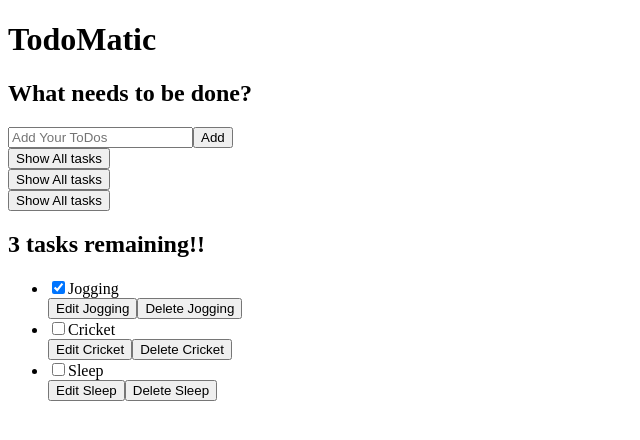
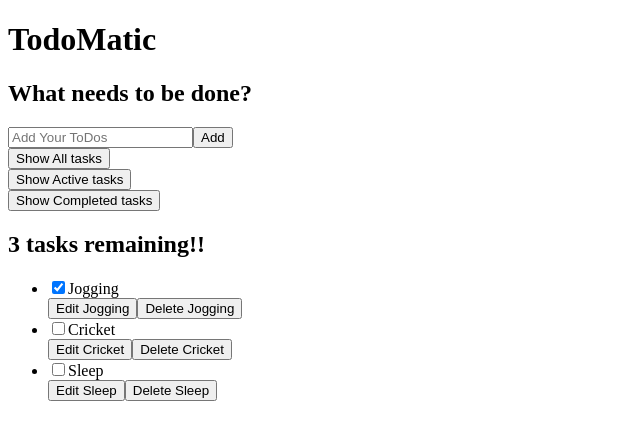
Before and after one commit to vikas-parmar/todoLIst, a React (Vite) app: page / in a window 1280 px wide. Shown: the top 440 px of the page, without its empty margins (0-640 px from the left). Built offline with nearby package versions, Linux system fonts and the light colour scheme.

Commit message:
added interactivity related to FilterButton Component

```diff
--- a/src/App.jsx
+++ b/src/App.jsx
@@ -4,9 +4,16 @@
 import Form from "./Components/Form";
 import Todo from "./Components/Todo"
 
+const FILTER_MAP = {
+  All: () => true,
+  Active: (task) => !task.completed,
+  Completed: (task) => task.completed
+};
+const FILTER_NAMES = Object.keys(FILTER_MAP);
 
 function App(props) {
   const [tasks, setTasks] = useState(props.tasks);
+  const [filter, setFilter] = useState('All');
 
   function toggleTaskCompleted(id) {
     const updateTasks = tasks.map((task)=>{
@@ -44,6 +51,15 @@
                                 editTask={editTask}
                                 />));
 
+  const filterList = FILTER_NAMES.map((name)=>(
+    <FilterButton
+      key={name}
+      name={name}
+      isPressed ={name === filter}
+      setFilter= {setFilter}
+      />
+  ));
+
   function addTask(name) {
     const newTask = { id: `todo-${nanoid()}`, name, completed: false };
     setTasks([...tasks, newTask]);
@@ -59,9 +75,7 @@
 
     <Form addTask={addTask} />
 
-    <FilterButton />
-    <FilterButton />
-    <FilterButton />
+    {filterList}
 
     <h2 id="list-heading">{headingText}</h2>
 
--- a/src/Components/FilterButton.jsx
+++ b/src/Components/FilterButton.jsx
@@ -1,11 +1,16 @@
 import React from 'react'
 
-const FilterButton = () => {
+const FilterButton = (props) => {
   return (
     <div className="filters-btn-group">
-      <button type="button" className="toggle-btn" aria-pressed="true">
+      <button
+          type="button"
+          className="toggle-btn"
+          aria-pressed={props.isPressed}
+          onClick={() => props.setFilter(props.name)}
+        >
         <span className="visually-hidden">Show </span>
-        <span>All</span>
+        <span>{props.name}</span>
         <span className="visually-hidden"> tasks</span>
       </button>
     </div>
```
